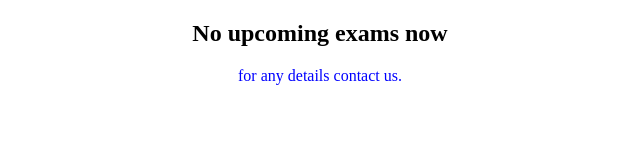
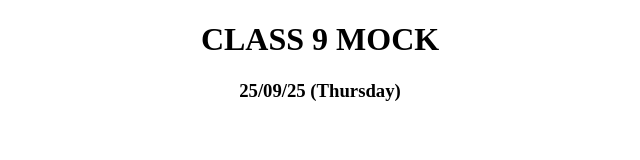
Before and after one commit to debansu4/Subcode1, a plain HTML site: page index.html in a window 1280 px wide. Shown: the whole page, without its empty margins (320-960 px from the left). Drawn offline with Linux system fonts and the light colour scheme.

Commit message:
Update index.html

```diff
--- a/index.html
+++ b/index.html
@@ -12,7 +12,7 @@
         </style>
     </head>
     <body>
-       <h2>No upcoming exams now</h2>
-       <p>for any details contact us.</p>
+       <h1>CLASS 9 MOCK</h1>
+       <h3>25/09/25 (Thursday)</h3>
     </body>
 </html>
```
